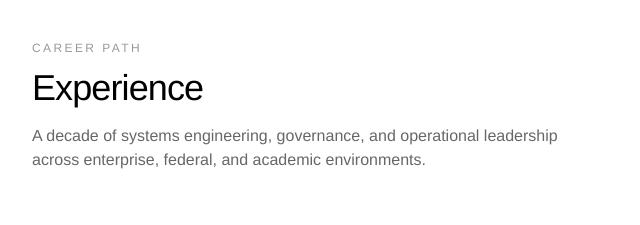
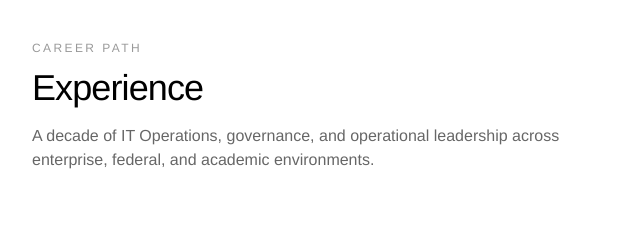
Before and after one commit to won93lee/Resume, a plain HTML site: page index.html in a window 1280 px wide. Shown: the part 840-1065 px from the top of the page, 224-864 px from the left. Drawn offline with nearby package versions, Linux system fonts and the light colour scheme; a web font is replaced by a local one.

Commit message:
Update experience description in index.html

```diff
--- a/index.html
+++ b/index.html
@@ -173,7 +173,7 @@
       <div class="mx-auto max-w-3xl">
         <div class="mb-3 text-xs font-medium uppercase tracking-[0.2em] text-black/40">Career path</div>
         <h2 class="section-heading mb-4 text-3xl tracking-tight sm:text-4xl">Experience</h2>
-        <p class="mb-14 max-w-xl text-black/60">A decade of systems engineering, governance, and operational leadership across enterprise, federal, and academic environments.</p>
+        <p class="mb-14 max-w-xl text-black/60">A decade of IT Operations, governance, and operational leadership across enterprise, federal, and academic environments.</p>
 
         <div class="relative">
           <div class="timeline-line"></div>
```
